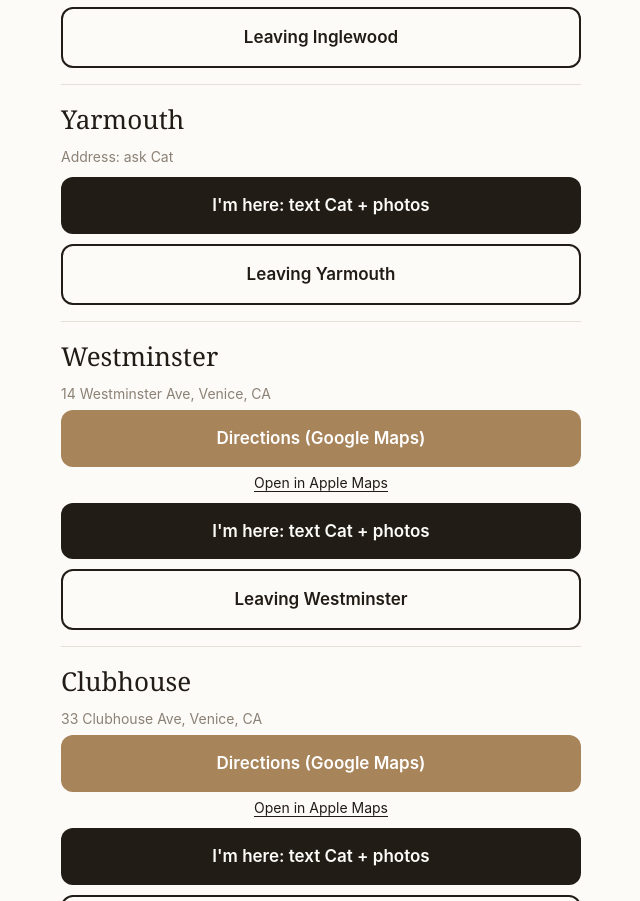
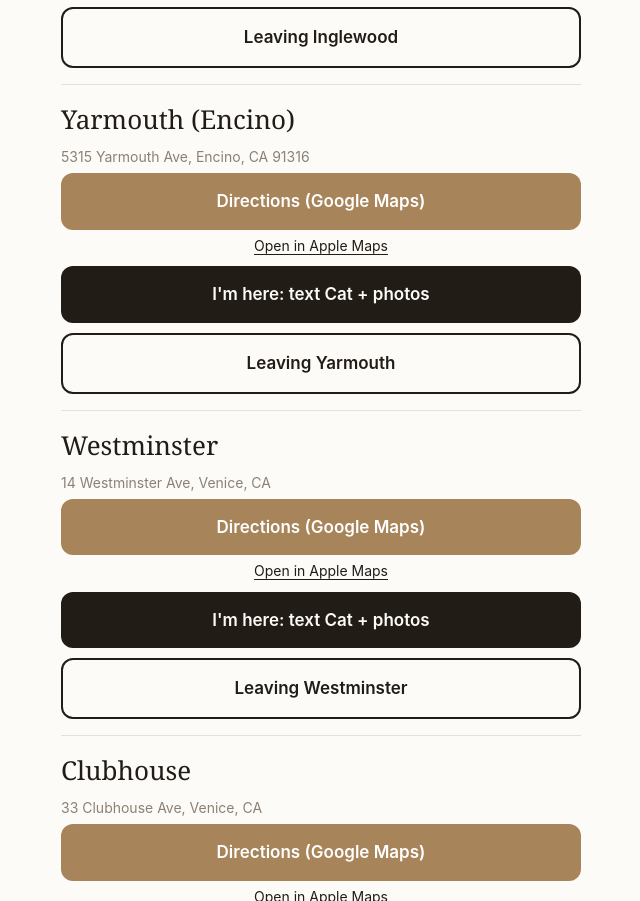
Before and after one commit to tromvia/tromvia-checkin, a plain HTML site: page index.html in a window 1280 px wide. Shown: the part 2486-3387 px from the top of the page, without its empty margins (319-959 px from the left). Drawn offline with Linux system fonts and the light colour scheme.

Commit message:
Add Yarmouth directions
Co-Authored-By: Claude Opus 5.5 <noreply@anthropic.com>
Claude-Session: https://claude.ai/code/session_01TjMjPP1hrkSMJNusbT1aCh

```diff
--- a/index.html
+++ b/index.html
@@ -35,7 +35,7 @@ h2{font:400 26px Georgia,serif;color:var(--ink);margin:0}
 <a class="btn arr" href="sms:+14156505687?&amp;body=Arriving%20at%20Stanford.%20Photos%20attached.%20Please%20review%20and%20confirm%20items%20to%20pull.">I'm here: text Cat + photos</a>
 <a class="btn lv" href="sms:+14156505687?&amp;body=Leaving%20Stanford%20now.">Leaving Stanford</a></section><section class="stop" id="inglewood"><h2>Inglewood</h2><div class="dir"><span class="addr">10833 S Prairie Ave, Inglewood, CA</span><a class="btn map" href="https://www.google.com/maps/dir/?api=1&amp;destination=Public%20Storage%2C%2010833%20S%20Prairie%20Ave%2C%20Inglewood%2C%20CA">Directions (Google Maps)</a><a class="small" href="https://maps.apple.com/?daddr=Public%20Storage%2C%2010833%20S%20Prairie%20Ave%2C%20Inglewood%2C%20CA">Open in Apple Maps</a></div>
 <a class="btn arr" href="sms:+14156505687?&amp;body=Arriving%20at%20Inglewood.%20Photos%20attached.%20Please%20review%20and%20confirm%20items%20to%20pull.">I'm here: text Cat + photos</a>
-<a class="btn lv" href="sms:+14156505687?&amp;body=Leaving%20Inglewood%20now.">Leaving Inglewood</a></section><section class="stop" id="yarmouth"><h2>Yarmouth</h2><div class="dir"><span class="addr">Address: ask Cat</span></div>
+<a class="btn lv" href="sms:+14156505687?&amp;body=Leaving%20Inglewood%20now.">Leaving Inglewood</a></section><section class="stop" id="yarmouth"><h2>Yarmouth (Encino)</h2><div class="dir"><span class="addr">5315 Yarmouth Ave, Encino, CA 91316</span><a class="btn map" href="https://www.google.com/maps/dir/?api=1&amp;destination=5315%20Yarmouth%20Ave%2C%20Encino%2C%20CA%2091316">Directions (Google Maps)</a><a class="small" href="https://maps.apple.com/?daddr=5315%20Yarmouth%20Ave%2C%20Encino%2C%20CA%2091316">Open in Apple Maps</a></div>
 <a class="btn arr" href="sms:+14156505687?&amp;body=Arriving%20at%20Yarmouth.%20Photos%20attached.%20Please%20review%20and%20confirm%20items%20to%20pull.">I'm here: text Cat + photos</a>
 <a class="btn lv" href="sms:+14156505687?&amp;body=Leaving%20Yarmouth%20now.">Leaving Yarmouth</a></section><section class="stop" id="westminster"><h2>Westminster</h2><div class="dir"><span class="addr">14 Westminster Ave, Venice, CA</span><a class="btn map" href="https://www.google.com/maps/dir/?api=1&amp;destination=14%20Westminster%20Ave%2C%20Venice%2C%20CA">Directions (Google Maps)</a><a class="small" href="https://maps.apple.com/?daddr=14%20Westminster%20Ave%2C%20Venice%2C%20CA">Open in Apple Maps</a></div>
 <a class="btn arr" href="sms:+14156505687?&amp;body=Arriving%20at%20Westminster.%20Photos%20attached.%20Please%20review%20and%20confirm%20items%20to%20pull.">I'm here: text Cat + photos</a>
```
